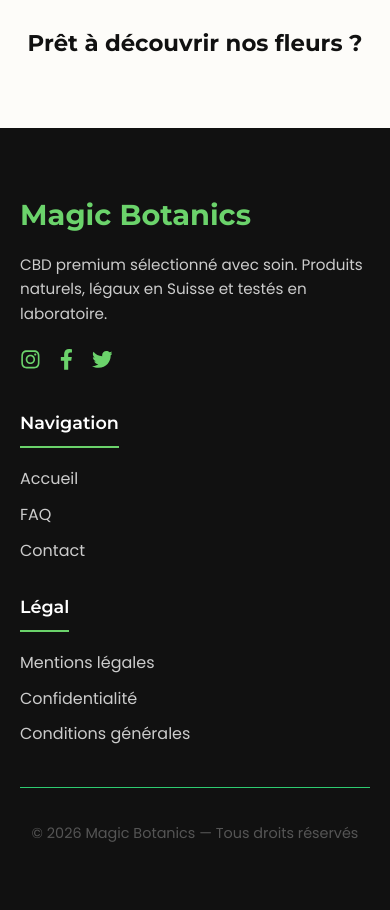
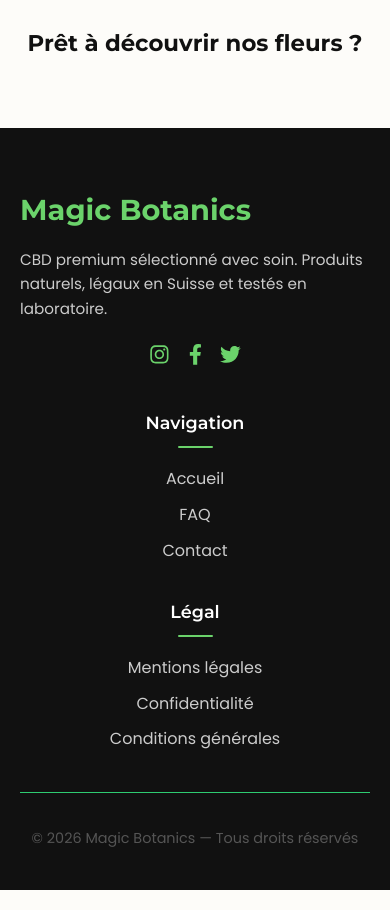
Before and after one commit to LesRhabilleurs/Magic-Flowers, a React (Vite) app: page / in a window 390 px wide. Shown: the part 3128-4038 px from the top of the page. Built offline with nearby package versions, Linux system fonts and the light colour scheme.

Commit message:
Center align footer columns and adjust styles

```diff
--- a/src/components/Footer.css
+++ b/src/components/Footer.css
@@ -93,9 +93,11 @@
    TITRES DES COLONNES
    ========================================= */
 
+.footer-column {
+  text-align: center;
+}
+
 .footer-column h4 {
-  display: inline-block;
-
   font-weight: 600;
   font-size: 1.1rem;
 
@@ -104,19 +106,20 @@
   color: #fff;
 }
 
-/* Barre verte sous les titres */
+/* Petite barre verte centrée */
 .footer-column h4::after {
   content: "";
 
   display: block;
 
-  width: 100%;
-  max-width: 100px;
+  width: 35px;
   height: 2px;
 
-  margin-top: 9px;
+  margin: 9px auto 0;
 
   background-color: #6bd36b;
+
+  border-radius: 2px;
 }
 
 /* =========================================
@@ -139,7 +142,8 @@
 
 .footer-column a:hover {
   color: #6bd36b;
-  transform: translateX(3px);
+
+  transform: translateY(-1px);
 }
 
 /* Évite un espace inutile après le dernier lien */
@@ -170,12 +174,20 @@
    ========================================= */
 
 @media (max-width: 768px) {
+  .footer {
+    padding: 45px 20px 25px;
+  }
+
   .footer-container {
     flex-direction: column;
-    gap: 30px;
+    gap: 35px;
   }
 
   .footer-column h4 {
     margin-bottom: 18px;
   }
+
+  .footer-social {
+    justify-content: center;
+  }
 }
```
